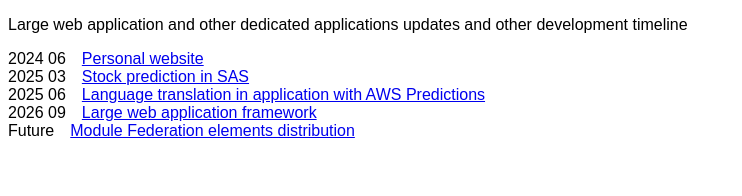
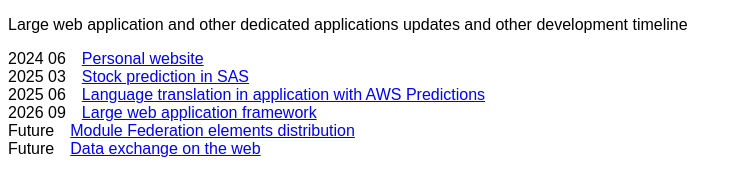
Before and after one commit to ayako0/Timeline, a plain HTML site: page index.html in a window 1280 px wide. Shown: the whole page, without its empty margins (0-742 px from the left). Drawn offline with Linux system fonts and the light colour scheme.

Commit message:
Update index.html

```diff
--- a/index.html
+++ b/index.html
@@ -58,6 +58,10 @@
           <p>Future</p>
           <a href="https://example.com">Module Federation elements distribution</a>
         </li>
+        <li>
+          <p>Future</p>
+          <a href="https://example.com">Data exchange on the web</a>
+        </li>
       </ul>
     </div>
   </body>
```
